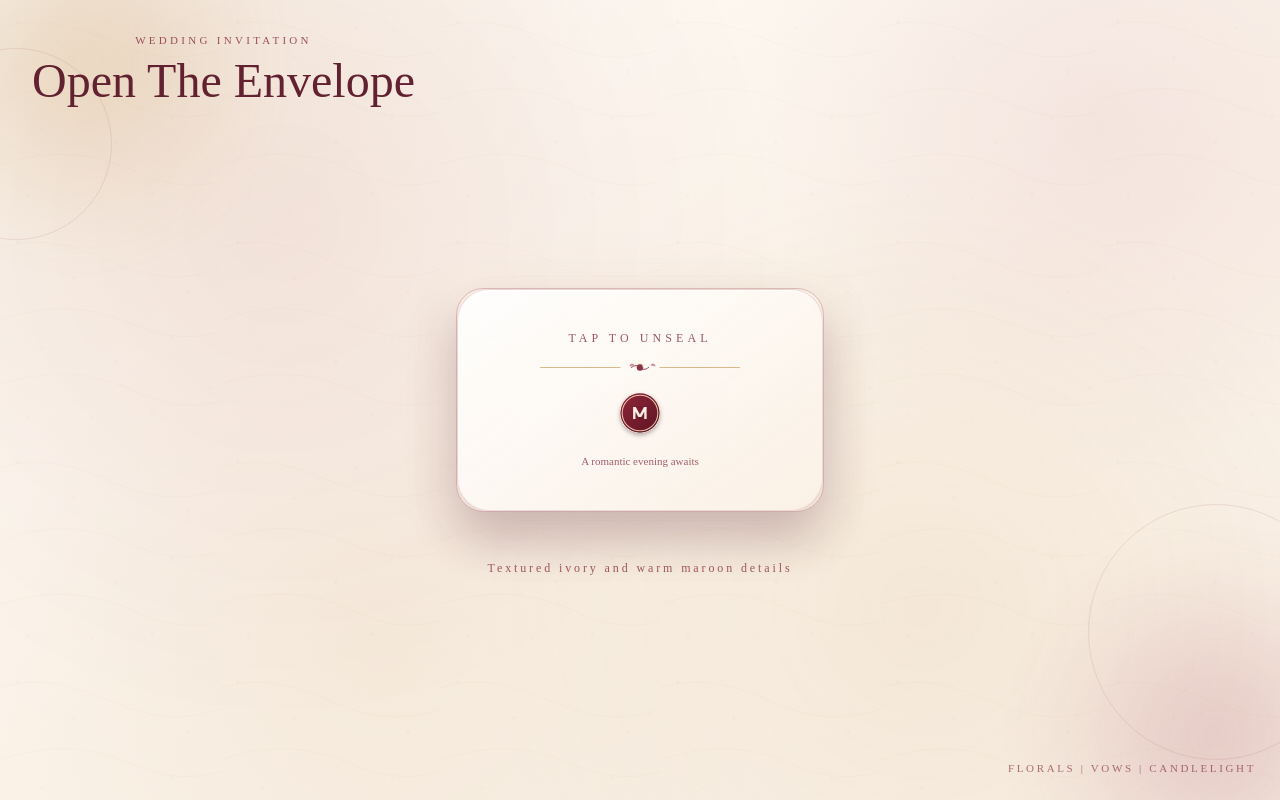
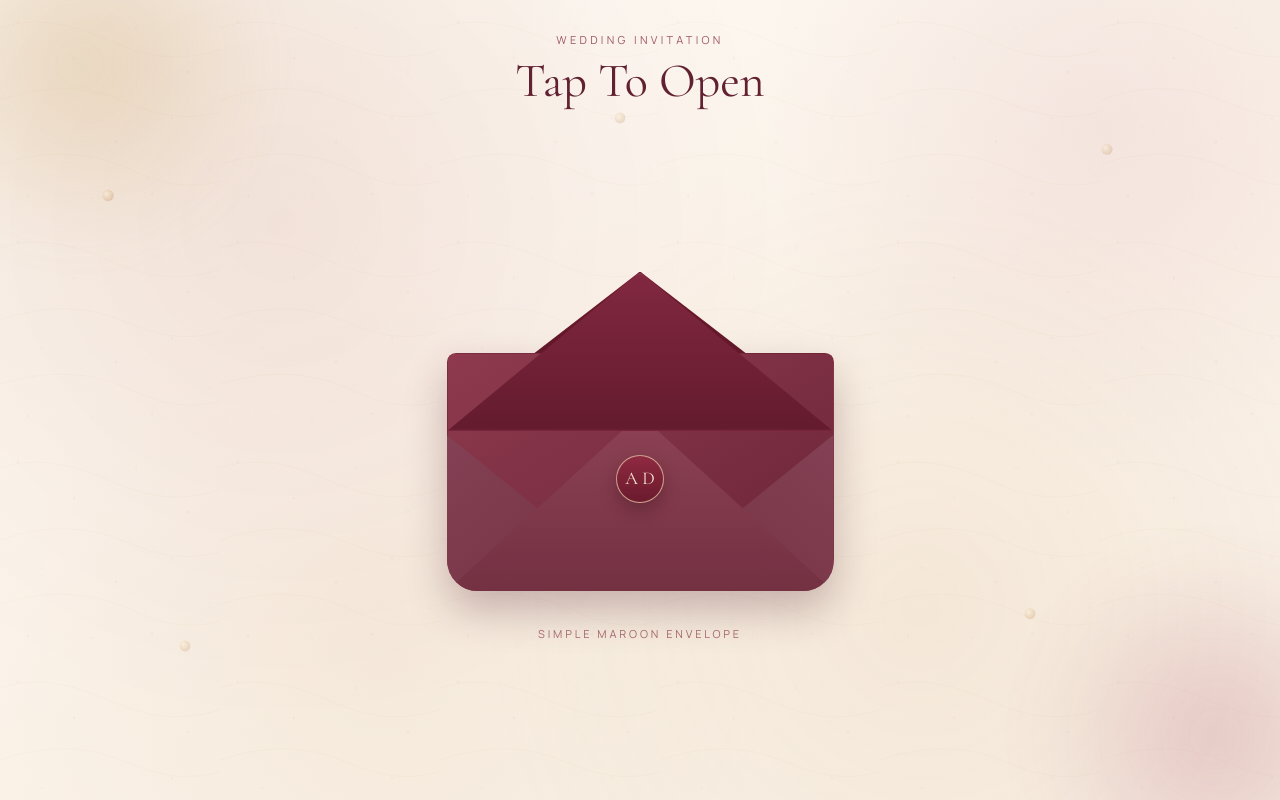
Before and after one commit to Crcs1225/wed-inv, a React (Vite) app: page / in a window 1280 px wide. Built offline with nearby package versions, Linux system fonts and the light colour scheme.

Commit message:
feat: simplify preview envelope and add romantic favicon

```diff
--- a/index.html
+++ b/index.html
@@ -2,8 +2,21 @@
 <html lang="en">
   <head>
     <meta charset="UTF-8" />
-    <link rel="icon" type="image/svg+xml" href="/vite.svg" />
+    <link rel="icon" type="image/svg+xml" href="/favicon.svg" />
     <meta name="viewport" content="width=device-width, initial-scale=1.0" />
+    <link
+      rel="preconnect"
+      href="https://fonts.googleapis.com"
+    />
+    <link
+      rel="preconnect"
+      href="https://fonts.gstatic.com"
+      crossorigin
+    />
+    <link
+      href="https://fonts.googleapis.com/css2?family=Cormorant+Garamond:wght@400;500;600;700&family=Manrope:wght@400;500;600&display=swap"
+      rel="stylesheet"
+    />
     <title>inv</title>
   </head>
   <body>
--- a/src/pages/Preview.tsx
+++ b/src/pages/Preview.tsx
@@ -2,7 +2,14 @@ import { useState } from "react";
 import { motion } from "motion/react";
 import { useNavigate } from "react-router-dom";
 import floralDivider from "../assets/floral-divider.svg";
-import waxSeal from "../assets/wax-seal.svg";
+
+const blooms = [
+  { left: "8%", top: "24%", delay: 0 },
+  { left: "86%", top: "18%", delay: 0.4 },
+  { left: "14%", top: "80%", delay: 0.9 },
+  { left: "80%", top: "76%", delay: 1.2 },
+  { left: "48%", top: "14%", delay: 0.7 },
+];
 
 const Preview: React.FC = () => {
   const [opened, setOpened] = useState(false);
@@ -13,84 +20,110 @@ const Preview: React.FC = () => {
     setOpened(true);
     setTimeout(() => {
       navigate("/home", { replace: true });
-    }, 1300);
+    }, 1700);
   };
 
   return (
-    <div className="relative flex min-h-screen items-center justify-center overflow-hidden px-6 py-10">
+    <div className="relative flex min-h-screen items-center justify-center overflow-hidden px-4 py-8 sm:px-6">
       <div className="ornament-bg" />
-      <div className="romantic-ring left-[-5rem] top-12 h-48 w-48" />
-      <div className="romantic-ring bottom-10 right-[-4rem] h-64 w-64" />
 
-      <motion.div
-        className="absolute left-6 top-8 text-center md:left-8"
-        initial={{ opacity: 0, y: -12 }}
+      {blooms.map((bloom, index) => (
+        <motion.span
+          key={`${bloom.left}-${index}`}
+          className="pointer-events-none absolute h-3 w-3 rounded-full"
+          style={{
+            left: bloom.left,
+            top: bloom.top,
+            background:
+              "radial-gradient(circle at 35% 35%, rgba(255,240,218,.9), rgba(205,168,111,.65) 55%, rgba(124,31,49,.42))",
+          }}
+          animate={{ y: [0, -8, 0], opacity: [0.4, 0.75, 0.4], scale: [0.9, 1.08, 0.9] }}
+          transition={{ duration: 4.6, repeat: Number.POSITIVE_INFINITY, delay: bloom.delay, ease: "easeInOut" }}
+        />
+      ))}
+
+      <motion.header
+        className="pointer-events-none absolute top-8 text-center"
+        initial={{ opacity: 0, y: -10 }}
         animate={{ opacity: 1, y: 0 }}
-        transition={{ duration: 0.8, delay: 0.2 }}
+        transition={{ duration: 0.7 }}
       >
-        <p className="font-['Manrope'] text-[11px] uppercase tracking-[0.3em] text-[#7c1f31]/75">
-          Wedding Invitation
-        </p>
-        <h1 className="mt-2 text-4xl text-[#612130] md:text-5xl">Open The Envelope</h1>
-      </motion.div>
+        <p className="font-['Manrope'] text-[11px] uppercase tracking-[0.3em] text-[#7c1f31]/72">Wedding Invitation</p>
+        <h1 className="mt-2 text-4xl text-[#612130] sm:text-5xl">Tap To Open</h1>
+      </motion.header>
 
-      <motion.div
-        className="perspective relative h-56 w-full max-w-[23rem] cursor-pointer"
+      <motion.button
+        type="button"
         onClick={handleOpen}
-        initial={{ scale: 0.96, opacity: 0 }}
-        animate={{ scale: 1, opacity: 1 }}
-        transition={{ duration: 0.9, ease: "easeOut" }}
+        aria-label="Open invitation envelope"
+        className="perspective relative mt-14 block h-[285px] w-[min(92vw,430px)] cursor-pointer border-0 bg-transparent p-0 sm:h-[340px]"
+        initial={{ opacity: 0, scale: 0.98, y: 10 }}
+        animate={{ opacity: 1, scale: 1, y: 0 }}
+        transition={{ duration: 0.8, ease: "easeOut" }}
       >
         <motion.div
-          className="absolute -inset-4 rounded-[2rem] border border-[#cda86f]/35 bg-[#fff6ea]/45 blur-md"
-          initial={{ opacity: 0 }}
-          animate={{ opacity: 1 }}
-          transition={{ delay: 0.5 }}
+          className="absolute left-1/2 top-[38%] z-0 w-[76%] -translate-x-1/2 rounded-[1.2rem] border border-[#7c1f31]/20 bg-gradient-to-b from-[#fff7ed] to-[#fcefdc] p-4 shadow-[0_14px_28px_rgba(90,36,50,0.16)]"
+          initial={false}
+          animate={{ y: opened ? -90 : 0, opacity: opened ? 1 : 0.78 }}
+          transition={{ duration: 1, ease: [0.22, 1, 0.36, 1] }}
+        >
+          <p className="font-['Manrope'] text-[10px] uppercase tracking-[0.28em] text-[#7c1f31]/70">A Night To Remember</p>
+          <img src={floralDivider} alt="" aria-hidden="true" className="mx-auto mt-2 w-40 opacity-85" />
+          <p className="mt-1 text-base text-[#612130] sm:text-lg">Florals, vows, and candlelight</p>
+        </motion.div>
+
+        <div
+          className="absolute inset-x-[7%] top-[4%] z-[1] h-[42%] rounded-t-[2.9rem] border border-[#8b2840]/28 bg-gradient-to-b from-[#6e1b2e] to-[#5a1626] shadow-[inset_0_2px_6px_rgba(255,255,255,0.09)]"
+          style={{ clipPath: "polygon(50% 0%, 100% 100%, 0% 100%)" }}
+        />
+
+        <div className="absolute inset-x-[5%] bottom-[2%] z-[2] h-[70%] rounded-b-[2rem] rounded-t-[0.55rem] border border-[#7d2a3f]/32 bg-gradient-to-br from-[#8f3a4e] via-[#7c2f43] to-[#6a2335] shadow-[0_20px_40px_rgba(84,28,43,0.28)]" />
+
+        <div
+          className="absolute bottom-[2%] left-[5%] z-[3] h-[46%] w-[45%] rounded-bl-[1.9rem] bg-gradient-to-br from-[#844155] to-[#733142]"
+          style={{ clipPath: "polygon(0% 0%, 100% 100%, 0% 100%)" }}
+        />
+        <div
+          className="absolute bottom-[2%] right-[5%] z-[3] h-[46%] w-[45%] rounded-br-[1.9rem] bg-gradient-to-bl from-[#844155] to-[#733142]"
+          style={{ clipPath: "polygon(0% 100%, 100% 0%, 100% 100%)" }}
+        />
+
+        <div
+          className="absolute bottom-[2%] left-1/2 z-[4] h-[52%] w-[90%] -translate-x-1/2 rounded-b-[1.95rem] bg-gradient-to-b from-[#8d4254] to-[#733142]"
+          style={{ clipPath: "polygon(50% 0%, 100% 100%, 0% 100%)" }}
         />
 
         <motion.div
-          className="absolute inset-0 rounded-[1.7rem] border border-[#7c1f31]/25 shadow-[0_20px_50px_rgba(86,31,46,0.22)]"
-          initial={{ rotateX: 0 }}
-          animate={{ rotateX: opened ? 180 : 0 }}
-          transition={{ duration: 1.2, ease: [0.22, 1, 0.36, 1] }}
+          className="absolute inset-x-[5%] top-[4%] z-[6] h-[47%] rounded-t-[2.9rem] border border-[#6f1f33]/45 bg-gradient-to-b from-[#812840] to-[#641b2e] shadow-[inset_0_1px_4px_rgba(255,255,255,0.08)]"
+          style={{
+            clipPath: "polygon(50% 0%, 100% 100%, 0% 100%)",
+            transformOrigin: "50% 100%",
+            backfaceVisibility: "hidden",
+          }}
+          initial={false}
+          animate={{ rotateX: opened ? -165 : 0, y: opened ? -8 : 0 }}
+          transition={{ duration: 1.1, ease: [0.22, 1, 0.36, 1] }}
+        />
+
+        <motion.div
+          className="absolute left-1/2 top-[58%] z-[7] -translate-x-1/2"
+          initial={false}
+          animate={{ opacity: opened ? 0 : 1, y: opened ? -8 : 0, scale: opened ? 0.9 : 1 }}
+          transition={{ duration: 0.35 }}
         >
-          <div className="paper-panel absolute inset-0 flex items-center justify-center rounded-[1.7rem] backface-hidden">
-            <div className="text-center text-[#612130]">
-              <p className="font-['Manrope'] text-xs tracking-[0.34em] text-[#7c1f31]/75">TAP TO UNSEAL</p>
-              <img src={floralDivider} alt="" aria-hidden="true" className="mx-auto mt-3 w-56 opacity-90" />
-              <img src={waxSeal} alt="" aria-hidden="true" className="mx-auto mt-1 h-16 w-16" />
-              <p className="mt-2 font-['Manrope'] text-[11px] text-[#7c1f31]/70">
-                A romantic evening awaits
-              </p>
-            </div>
-          </div>
-
-          <div className="accent-panel rotate-x-180 absolute inset-0 flex items-center justify-center rounded-[1.7rem] backface-hidden">
-            <div className="text-center">
-              <p className="font-['Manrope'] text-sm tracking-[0.24em] text-[#f9f3eb]/90">UNFOLDING...</p>
-              <p className="mt-2 text-2xl text-[#f9f3eb]">with love</p>
-            </div>
+          <div className="h-12 w-12 rounded-full border border-[#f0d8b6]/70 bg-gradient-to-b from-[#8f2a42] to-[#6b1a2d] shadow-[0_8px_16px_rgba(67,16,29,0.35)]">
+            <p className="pt-2 text-center text-lg text-[#f6e6cf]">A D</p>
           </div>
         </motion.div>
 
         <motion.p
-          className="absolute -bottom-16 left-1/2 w-full -translate-x-1/2 text-center font-['Manrope'] text-xs tracking-[0.24em] text-[#7c1f31]/72"
-          initial={{ opacity: 0 }}
-          animate={{ opacity: 1 }}
-          transition={{ delay: 0.9 }}
+          className="absolute -bottom-11 left-1/2 w-full -translate-x-1/2 text-center font-['Manrope'] text-[11px] uppercase tracking-[0.26em] text-[#7c1f31]/70"
+          initial={false}
+          animate={{ opacity: opened ? 0.45 : 0.9 }}
         >
-          Textured ivory and warm maroon details
+          {opened ? "Unfolding your invitation" : "Simple maroon envelope"}
         </motion.p>
-      </motion.div>
-
-      <motion.div
-        className="absolute bottom-6 right-6 text-[11px] uppercase tracking-[0.24em] text-[#7c1f31]/62"
-        initial={{ opacity: 0 }}
-        animate={{ opacity: 1 }}
-        transition={{ delay: 1.1 }}
-      >
-        Florals | Vows | Candlelight
-      </motion.div>
+      </motion.button>
     </div>
   );
 };
```
Also changed, not shown: public/favicon.svg (added).
